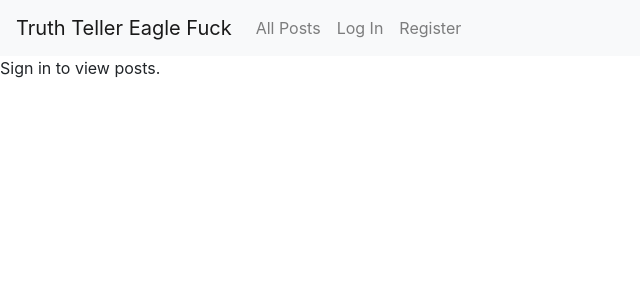
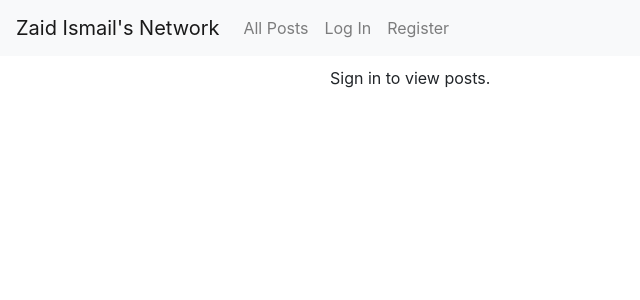
Before and after one commit to zaid-ismail031/twitter-clone, a Django app: page / in a window 1280 px wide. Shown: the top 300 px of the page, without its empty margins (0-640 px from the left). Run offline with Django 3.2, Linux system fonts and the light colour scheme; some libraries are stand-ins or nearby versions.

Commit message:
changed template again and altered styles.css

```diff
--- a/main/settings.py
+++ b/main/settings.py
@@ -28,6 +28,7 @@ DEBUG = True
 ALLOWED_HOSTS = [
 		 '172.31.14.250',
 		 '54.212.21.178',
+         '127.0.0.1',
 ]
 
 
--- a/twitterclone/static/twitterclone/styles.css
+++ b/twitterclone/static/twitterclone/styles.css
@@ -32,3 +32,9 @@ button {
 	width: 50%;
 	padding: 10px;
 }
+
+#unauth-title {
+	margin: auto;
+	width: 50%;
+	padding: 10px;
+}
--- a/twitterclone/templates/twitterclone/index.html
+++ b/twitterclone/templates/twitterclone/index.html
@@ -21,7 +21,7 @@
 
 	</div>
 {% else %}
-	<div>
+	<div id="unauth-title">
 		Sign in to view posts.
 	</div>
 
--- a/twitterclone/templates/twitterclone/layout.html
+++ b/twitterclone/templates/twitterclone/layout.html
@@ -12,7 +12,7 @@
     <body>
 
         <nav class="navbar navbar-expand-lg navbar-light bg-light">
-            <a class="navbar-brand" href="#">Truth Teller Eagle Fuck</a>
+            <a class="navbar-brand" href="#">Zaid Ismail's Network</a>
 
             <div>
               <ul class="navbar-nav mr-auto">
```
Also changed, not shown: public/twitterclone/styles.css (+10 -0 lines).
